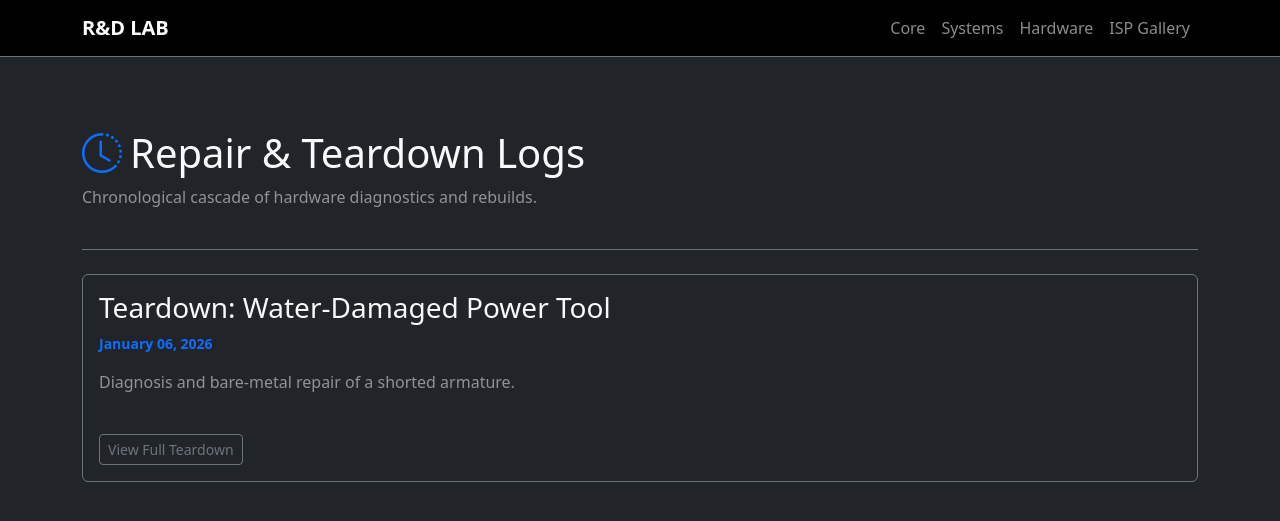
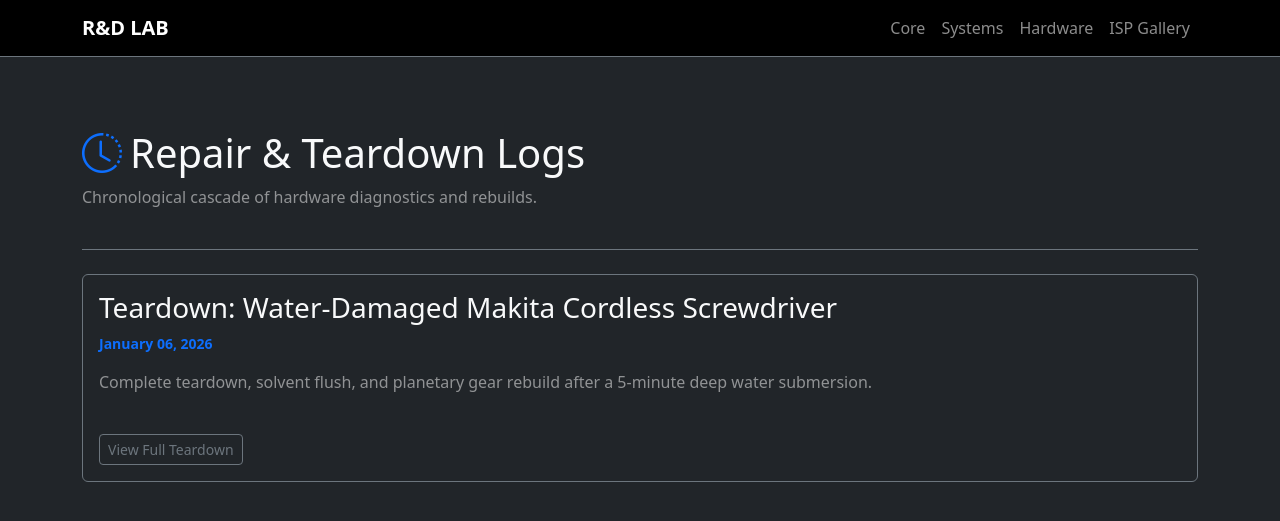
Before and after one commit to CodeRSTech/coderstech.github.io, a Jekyll site: the page built from logs.md, in a window 1280 px wide. Shown: the top 521 px of the page. Built offline with Jekyll 4.4.1, drawn with Linux system fonts in a browser that asks for light colours; part of the change alters nothing that is shown.

Commit message:
Update 2026-01-06-cordless-screwdriver-tool-water-damage.md
Updated version.

```diff
--- a/_posts/2026-01-06-cordless-screwdriver-tool-water-damage.md
+++ b/_posts/2026-01-06-cordless-screwdriver-tool-water-damage.md
@@ -1,18 +1,23 @@
 ---
 layout: main
-title: "Teardown: Water-Damaged Power Tool"
+title: "Teardown: Water-Damaged Makita Cordless Screwdriver"
 category: repair
 ---
-<p class="text-white-50 mb-4">Diagnosis and bare-metal repair of a shorted armature.</p>
+<p class="text-white-50 mb-4">Complete teardown, solvent flush, and planetary gear rebuild after a 5-minute deep water submersion.</p>
 
 <img src="/assets/images/posts/disassembly.png" class="img-fluid rounded mb-3" alt="Water damaged internals">
 
-**The Diagnostic**
-The primary issue was severe corrosion on the stator coils.
+**The Incident & Emergency Triage**
+Time is the enemy when power tools go for a swim. After a full five minutes submerged in two feet of water, this single-speed Makita folding screwdriver was immediately pulled and disassembled. The initial triage involved wiping away the standing water and applying a generous coat of WD-40 to all components to displace moisture from the motor windings and trigger assembly. The parts were then temporarily sealed in a bag with silica gel packets to draw out ambient moisture.
 
-<img src="/assets/images/posts/battery_housing_and_pcb.png" class="img-fluid rounded mb-3" alt="">
+<img src="/assets/images/posts/battery_housing_and_pcb.png" class="img-fluid rounded mb-3" alt="PCB and Battery Housing">
 
-**The Rebuild**
-Rewound the coil, re-soldered the main contacts, and applied dielectric grease to prevent future water ingress.
+**The Deep Clean**
+While WD-40 is excellent for emergency water displacement, it acts as a solvent that destroys the factory lithium grease necessary for the planetary gears. The "rescue" was quickly escalated to a bare-metal restoration by flushing the printed circuit board (PCB), trigger contacts, and metal gear assemblies with 99% Isopropyl Alcohol. This stripped away the oily WD-40 residue and lingering mineral deposits, leaving a dry, clean surface ready for new lubrication.
 
-<img src="/assets/images/posts/internal_gears.png" class="img-fluid rounded mb-3" alt="">
+<img src="/assets/images/posts/internal_gears.png" class="img-fluid rounded mb-3" alt="Internal Planetary Gears">
+
+**The Rebuild & Mechanical Calibration**
+The re-lubrication phase utilized a plastic-safe Michelin Heavy Duty White Lithium grease, applied meticulously to the metal planetary gears and the primary folding hinge, while strictly avoiding the electric motor housing to prevent brush contamination.
+
+During reassembly, the automatic spindle lock mechanism—consisting of three small metal rollers seating onto a triangular cam—was re-seated using the new grease as a temporary adhesive to hold them in place. Finally, to prevent torque shear, the plastic motor mounting plate was secured using a back-threading technique to ensure the screws bit into their original threads without stripping the housing. The tool is now fully operational with zero alignment play.
```
